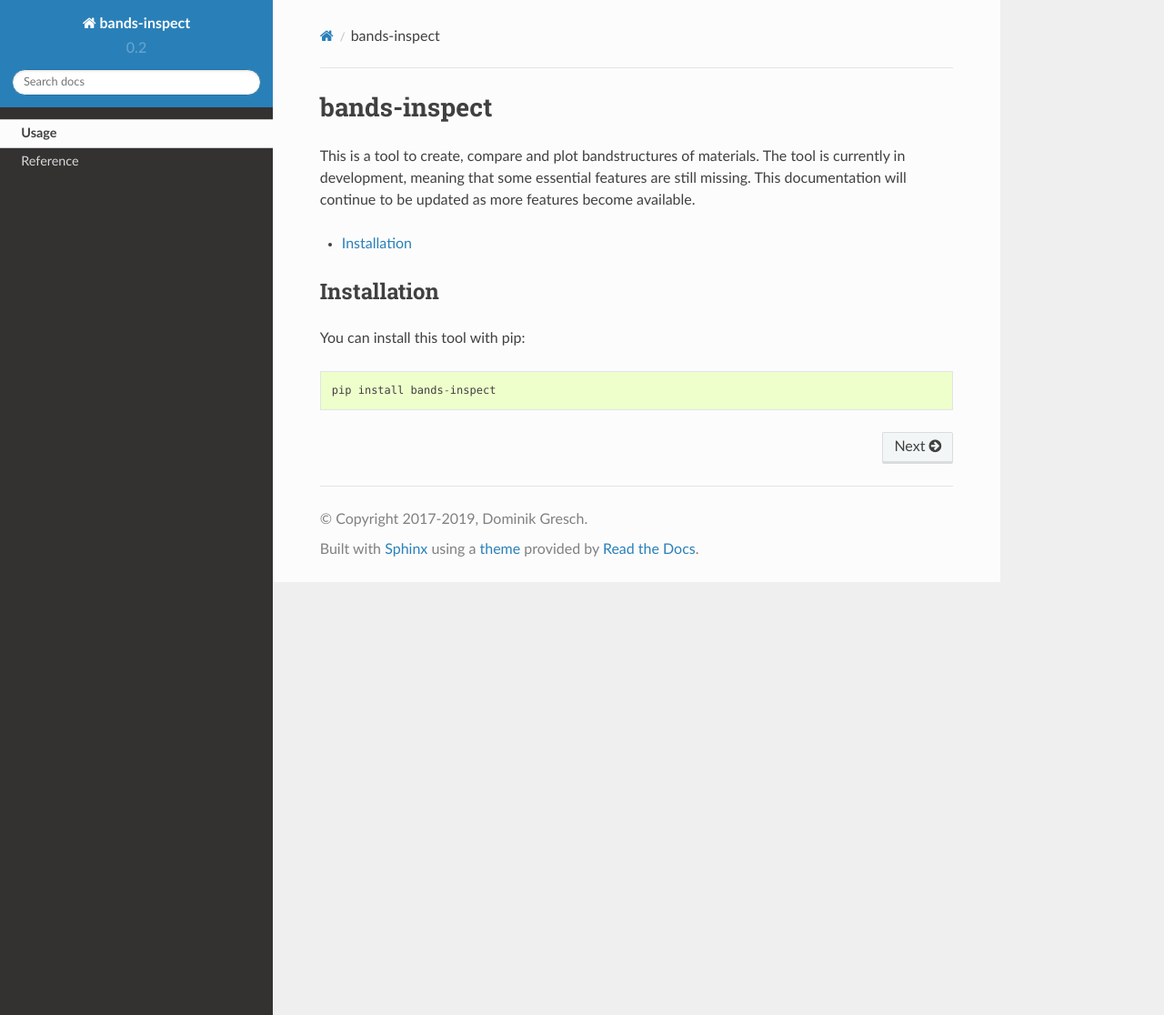
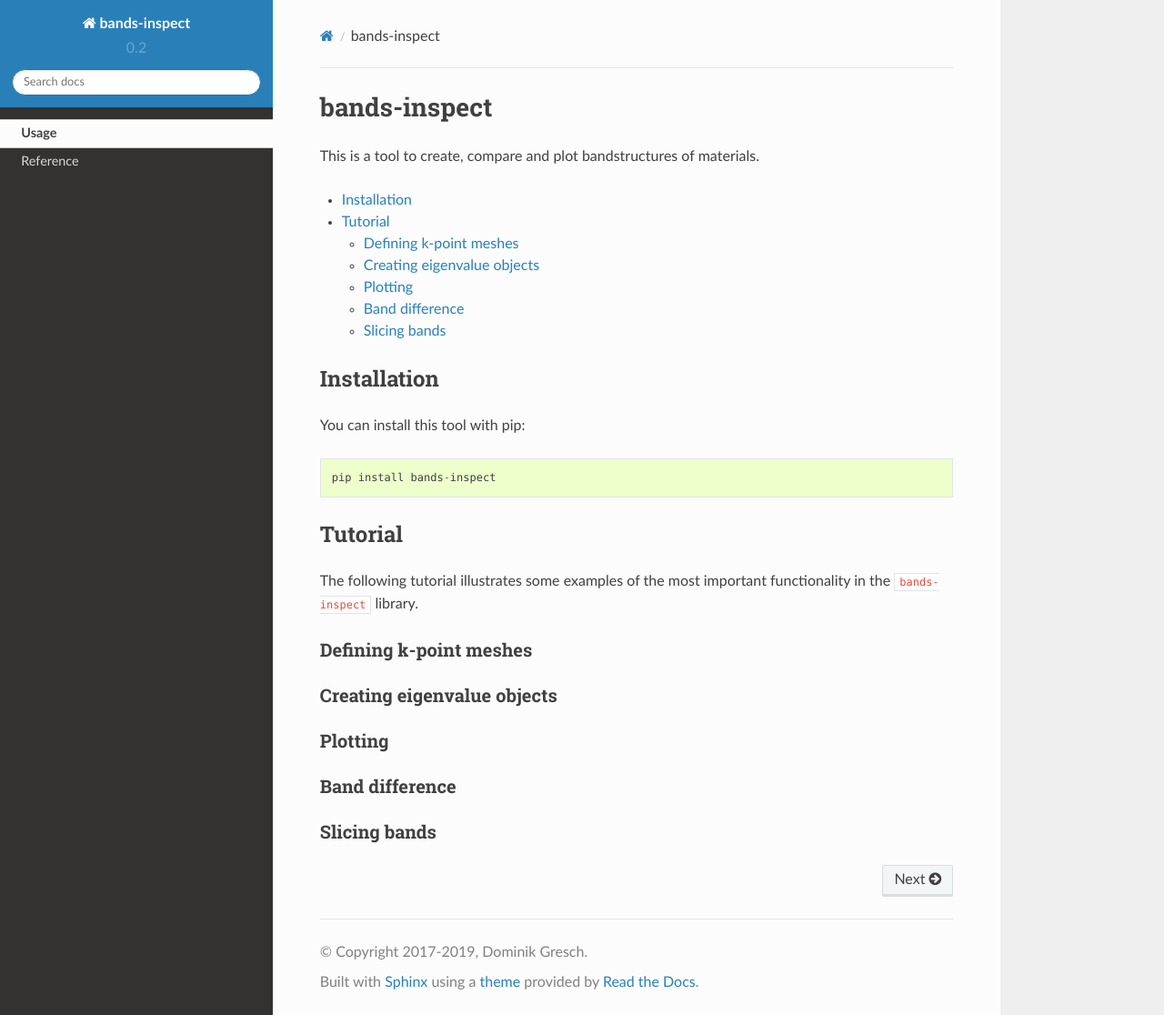
Before and after one commit to Z2PackDev/bands-inspect, a Sphinx documentation site: the page built from doc/source/index.rst, in a window 1280 px wide and 1116 px high. Shown: the whole window at 91% size. Built offline with Sphinx 7.4.7 and the Read the Docs theme 2.0.0, drawn with Linux system fonts in a browser that asks for light colours.

```diff
--- a/doc/source/index.rst
+++ b/doc/source/index.rst
@@ -6,14 +6,14 @@
 bands-inspect
 =============
 
-This is a tool to create, compare and plot bandstructures of materials. The tool is currently in development, meaning that some essential features are still missing. This documentation will continue to be updated as more features become available.
+This is a tool to create, compare and plot bandstructures of materials.
 
 .. contents ::
     :local:
 
 
 Installation
-~~~~~~~~~~~~
+------------
 
 You can install this tool with pip:
 
@@ -22,6 +22,26 @@ You can install this tool with pip:
     pip install bands-inspect
 
 
+Tutorial
+--------
+
+The following tutorial illustrates some examples of the most important functionality in the ``bands-inspect`` library.
+
+Defining k-point meshes
+'''''''''''''''''''''''
+
+Creating eigenvalue objects
+'''''''''''''''''''''''''''
+
+Plotting
+''''''''
+
+Band difference
+'''''''''''''''
+
+Slicing bands
+'''''''''''''
+
 .. toctree::
     :hidden:
 
```
Also changed, not shown: setup.py (+4 -3 lines), .travis.yml.
